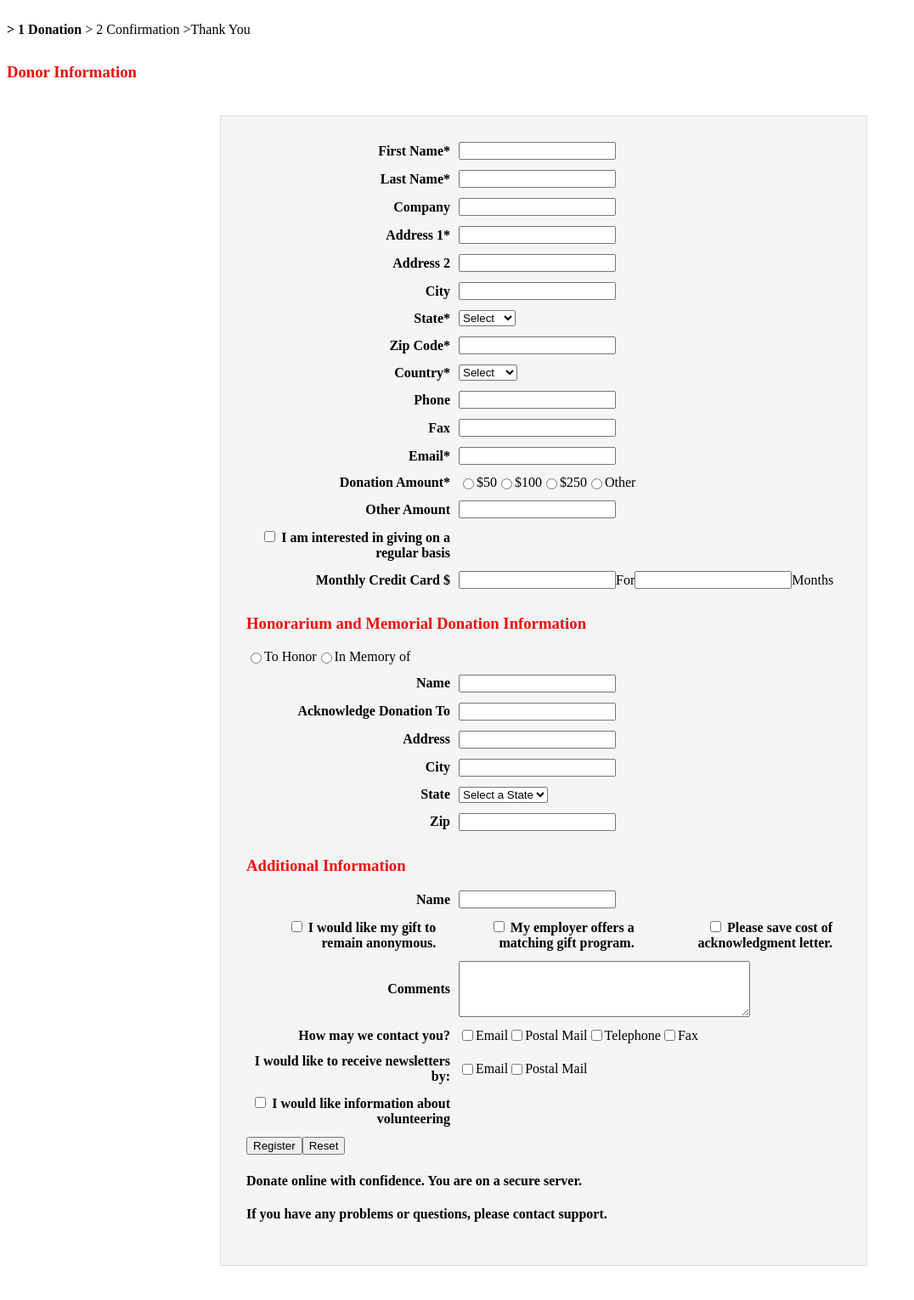
After one commit to ReduoneAhmed/Summer-wbt-2025, a PHP site: page /form.php in a window 1280 px wide. The commit adds this page. Shown: the whole page at 85% size, without its empty margins (0-1076 px from the left). Run offline with PHP 8.4, Linux system fonts and the light colour scheme.

Commit message:
22-49176-3

```diff
--- /dev/null
+++ b/form/form.php
@@ -0,0 +1,314 @@
+<!DOCTYPE html>
+<html lang="en">
+<head>
+    <meta charset="UTF-8">
+    <meta name="viewport" content="width=device-width, initial-scale=1.0">
+    <title>Donor Required Information</title>
+    <link rel="stylesheet" type="text/css" href="../form/styles.css">
+    <style>
+        .error {color: red;}
+        .form-group {margin-bottom: 12px;}
+    </style>
+</head>
+<body>
+<?php
+$fnameErr = $lnameErr = $companyErr = $emailErr = $addressErr = $zipErr = $amountErr = "";
+$fname = $lname = $company = $email = $address = $city = $state = $zip = $country = $donation = "";
+
+function test_input($data) {
+    return htmlspecialchars(stripslashes(trim($data)));
+}
+
+if ($_SERVER["REQUEST_METHOD"] == "POST") {
+    if (empty($_POST["fname"])) {
+        $fnameErr = "First name is required";
+    } else {
+        $fname = test_input($_POST["fname"]);
+        if (!preg_match("/^[a-zA-Z-' ]*$/",$fname)) {
+            $fnameErr = "Only letters are allowed";
+        }
+    }
+
+    if (empty($_POST["lname"])) {
+        $lnameErr = "Last name is required";
+    } else {
+        $lname = test_input($_POST["lname"]);
+        if (!preg_match("/^[a-zA-Z-' ]*$/",$lname)) {
+            $lnameErr = "Only letters are allowed";
+        }
+    }
+
+    if (!empty($_POST["company"])) {
+        $company = test_input($_POST["company"]);
+        if (!preg_match("/^[a-zA-Z-' ]*$/",$company)) {
+            $companyErr = "Only letters are allowed";
+        }
+    }
+
+    if (empty($_POST["address"])) {
+        $addressErr = "Address is required";
+    } else {
+        $address = test_input($_POST["address"]);
+    }
+
+    if (empty($_POST["zip"])) {
+        $zipErr = "Zip code required";
+    } else {
+        $zip = test_input($_POST["zip"]);
+        if (!preg_match("/^[0-9]{4,10}$/",$zip)) {
+            $zipErr = "Invalid zip code";
+        }
+    }
+
+    // Email
+    if (empty($_POST["email"])) {
+        $emailErr = "Email is required";
+    } else {
+        $email = test_input($_POST["email"]);
+        if (!filter_var($email, FILTER_VALIDATE_EMAIL)) {
+            $emailErr = "Invalid email format";
+        }
+    }
+
+    // Donation Amount
+    if (empty($_POST["amount"])) {
+        $amountErr = "Please select donation amount";
+    } else {
+        $donation = test_input($_POST["amount"]);
+    }
+}
+?>
+<br>
+<strong>> 1 Donation </strong> > 2 Confirmation >Thank You
+<h3>Donor Information</h3>
+<form method="post" action="<?php echo htmlspecialchars($_SERVER["PHP_SELF"]);?>">
+
+  <div class="form-group">
+    <label><strong>First Name*</strong></label>
+    <input type="text" name="fname" value="<?php echo $fname;?>">
+    <span class="error"><?php echo $fnameErr;?></span>
+  </div>
+
+  <div class="form-group">
+    <label><strong>Last Name*</strong></label>
+    <input type="text" name="lname" value="<?php echo $lname;?>">
+    <span class="error"><?php echo $lnameErr;?></span>
+  </div>
+
+  <div class="form-group">
+    <label><strong>Company</strong></label>
+    <input type="text" name="company" value="<?php echo $company;?>">
+    <span class="error"><?php echo $companyErr;?></span>
+  </div>
+
+  <div class="form-group">
+    <label><strong>Address 1*</strong></label>
+    <input type="text" name="address" value="<?php echo $address;?>">
+    <span class="error"><?php echo $addressErr;?></span>
+  </div>
+
+  <div class="form-group">
+    <label><strong>Address 2</strong></label>
+      <input type="text" name="address2"
+     value="<?php echo isset($_POST['address2']) ? $_POST['address2'] : ''; ?>">
+    </div>
+
+  <div class="form-group">
+    <label><strong>City</strong></label>
+    <input type="text" name="city"
+      value="<?php echo isset($_POST['city']) ? $_POST['city'] : ''; ?>">
+  </div>
+
+  <div class="form-group">
+    <label><strong>State*</strong></label>
+      <select name="state">
+        <option value="">Select</option>
+        <option <?php if(isset($_POST['state']) && $_POST['state']=="NY") echo "selected"; ?>>NY</option>
+         <option <?php if(isset($_POST['state']) && $_POST['state']=="London") echo "selected"; ?>>London</option>
+        <option <?php if(isset($_POST['state']) && $_POST['state']=="Toronto") echo "selected"; ?>>Toronto</option>
+    </select>
+  </div>
+
+  <div class="form-group">
+    <label><strong>Zip Code*</strong></label>
+    <input type="text" name="zip" value="<?php echo $zip;?>">
+    <span class="error"><?php echo $zipErr;?></span>
+  </div>
+
+  <div class="form-group">
+    <label><strong>Country*</strong></label>
+     <select name="country">
+        <option value="">Select</option>
+        <option <?php if(isset($_POST['country']) && $_POST['country']=="USA")
+          echo "selected"; ?>>USA</option>
+         <option <?php if(isset($_POST['country']) && $_POST['country']=="UK")
+           echo "selected"; ?>>UK</option>
+        <option <?php if(isset($_POST['country']) && $_POST['country']=="Canada")
+          echo "selected"; ?>>Canada</option>
+    </select>
+  </div>
+
+  <div class="form-group">
+    <label><strong>Phone</strong></label>
+    <input type="text" name="phone"
+    value="<?php echo isset($_POST['phone']) ? $_POST['phone'] : ''; ?>">
+  </div>
+
+  <div class="form-group">
+    <label><strong>Fax</strong></label>
+    <input type="text" name="fax"
+     value="<?php echo isset($_POST['fax']) ? $_POST['fax'] : ''; ?>">
+  </div>
+
+  <div class="form-group">
+    <label><strong>Email*</strong></label>
+    <input type="text" name="email" value="<?php echo $email;?>">
+    <span class="error"><?php echo $emailErr;?></span>
+  </div>
+
+  <div class="form-group">
+      <label><strong>Donation Amount*</strong></label><br>
+    <input type="radio" name="amount" value="50"
+    <?php if($donation=="50") echo "checked";?>> $50
+       <input type="radio" name="amount" value="100"
+    <?php if($donation=="100") echo "checked";?>> $100
+    <input type="radio" name="amount" value="250"
+     <?php if($donation=="250") echo "checked";?>> $250
+       <input type="radio" name="amount" value="other"
+     <?php if($donation=="other") echo "checked";?>> Other
+    <span class="error"><?php echo $amountErr;?></span>
+  </div>
+
+  <div class="form-group">
+    <label><strong>Other Amount</strong></label>
+    <input type="text" name="otherAmount"
+     value="<?php echo isset($_POST['otherAmount']) ? $_POST['otherAmount'] : ''; ?>">
+  </div>
+
+  <div class="form-group">
+    <label><input type="checkbox" name="recurring"
+    <?php if(!empty($_POST['recurring'])) echo "checked"; ?>> I am interested in giving on a regular basis</label>
+  </div>
+
+  <div class="form-group">
+    <label>Monthly Credit Card $</label>
+     <input type="text" name="monthly" value="<?php echo isset($_POST['monthly']) ? $_POST['monthly'] : ''; ?>">
+    For <input type="text" name="months" value="<?php echo isset($_POST['months']) ? $_POST['months'] : ''; ?>"> Months
+  </div>
+
+  <h3>Honorarium and Memorial Donation Information</h3>
+  <div class="form-group">
+    <input type="radio" name="honor" value="honor" <?php if(isset($_POST['honor']) && $_POST['honor']=="honor")
+
+      echo "checked"; ?>> To Honor
+    <input type="radio" name="honor" value="memory" <?php if(isset($_POST['honor']) && $_POST['honor']=="memory")
+
+  echo "checked"; ?>> In Memory of
+  </div>
+
+  <div class="form-group">
+    <label>Name</label>
+    <input type="text" name="honorName"
+     value="<?php echo isset($_POST['honorName']) ? $_POST['honorName'] : ''; ?>">
+  </div>
+
+  <div class="form-group">
+    <label>Acknowledge Donation To</label>
+    <input type="text" name="ackname"
+    value="<?php echo isset($_POST['ackname']) ? $_POST['ackname'] : ''; ?>">
+  </div>
+
+  <div class="form-group">
+    <label>Address</label>
+    <input type="text" name="ackaddr"
+    value="<?php echo isset($_POST['ackaddr']) ? $_POST['ackaddr'] : ''; ?>">
+  </div>
+
+  <div class="form-group">
+    <label>City</label>
+    <input type="text" name="ackcity"
+    value="<?php echo isset($_POST['ackcity']) ? $_POST['ackcity'] : ''; ?>">
+  </div>
+
+  <div class="form-group">
+    <label>State</label>
+    <select name="ackstate">
+        <option value="">Select a State</option>
+        <option <?php if(isset($_POST['ackstate']) && $_POST['ackstate']=="NY")
+           echo "selected"; ?>>NY</option>
+        <option <?php if(isset($_POST['ackstate']) && $_POST['ackstate']=="CA")
+        echo "selected"; ?>>CA</option>
+        <option <?php if(isset($_POST['ackstate']) && $_POST['ackstate']=="England")
+              echo "selected"; ?>>England</option>
+    </select>
+  </div>
+
+  <div class="form-group">
+    <label>Zip</label>
+    <input type="text" name="ackzip" value="<?php echo isset($_POST['ackzip']) ? $_POST['ackzip'] : ''; ?>">
+  </div>
+
+  <h3>Additional Information</h3>
+  <div class="form-group">
+    <label>Name</label>
+    <input type="text" name="pubname" value="<?php echo isset($_POST['pubname']) ? $_POST['pubname'] : ''; ?>">
+  </div>
+
+  <div class="form-group">
+    <label><input type="checkbox" name="anonymous" <?php if(!empty($_POST['anonymous'])) echo "checked"; ?>> I would like my gift to remain anonymous.</label><br>
+    <label><input type="checkbox" name="match" <?php if(!empty($_POST['match'])) echo "checked"; ?>> My employer offers a matching gift program.</label><br>
+    <label><input type="checkbox" name="noletter" <?php if(!empty($_POST['noletter'])) echo "checked"; ?>> Please save cost of acknowledgment letter.</label>
+  </div>
+
+  <div class="form-group">
+    <label>Comments</label>
+    <textarea name="comments" rows="4" cols="40"><?php echo isset($_POST['comments']) ? $_POST['comments'] : ''; ?></textarea>
+  </div>
+
+  <div class="form-group">
+    <label><b>How may we contact you?</b></label><br>
+    <input type="checkbox" name="contact[]" value="Email"
+     <?php if(!empty($_POST['contact']) && in_array("Email",$_POST['contact'])) echo "checked"; ?>> Email
+    <input type="checkbox" name="contact[]" value="Postal Mail"
+    <?php if(!empty($_POST['contact']) && in_array("Postal Mail",$_POST['contact'])) echo "checked"; ?>> Postal Mail
+    <input type="checkbox" name="contact[]" value="Telephone"
+    <?php if(!empty($_POST['contact']) && in_array("Telephone",$_POST['contact'])) echo "checked"; ?>> Telephone
+    <input type="checkbox" name="contact[]" value="Fax"
+    <?php if(!empty($_POST['contact']) && in_array("Fax",$_POST['contact'])) echo "checked"; ?>> Fax
+  </div>
+
+  <div class="form-group">
+    <label><b>I would like to receive newsletters by:</b></label><br>
+    <input type="checkbox" name="newsletter[]" value="Email"
+     <?php if(!empty($_POST['newsletter']) && in_array("Email",$_POST['newsletter'])) echo "checked"; ?>> Email
+    <input type="checkbox" name="newsletter[]" value="Postal Mail"
+     <?php if(!empty($_POST['newsletter']) && in_array("Postal Mail",$_POST['newsletter'])) echo "checked"; ?>> Postal Mail
+  </div>
+
+  <div class="form-group">
+    <label><input type="checkbox" name="volunteer"
+    <?php if(!empty($_POST['volunteer']))
+      echo "checked"; ?>> I would like information about volunteering</label>
+  </div>
+
+  <div class="form-group">
+    <input type="submit" value="Register">
+    <input type="reset">
+  </div>
+
+  <h4>Donate online with confidence. You are on a secure server.</h4>
+  <h4>If you have any problems or questions, please contact support.</h4>
+</form>
+
+<?php
+if ($_SERVER["REQUEST_METHOD"] == "POST" && !$fnameErr && !$lnameErr && !$emailErr && !$addressErr && !$zipErr && !$amountErr) {
+    echo "<h2>Your Input:</h2>";
+    echo "Name: $fname $lname<br>";
+    echo "Email: $email<br>";
+    echo "Company: $company<br>";
+    echo "Address: $address, $city, $state, $zip, $country<br>";
+    echo "Donation: $donation<br>";
+}
+?>
+</body>
+</html>
--- a/form/styles.css
+++ b/form/styles.css
@@ -7,9 +7,9 @@
 
 form {
     width: 700px;
-    margin: 10px auto;
+    margin: 40px auto;
     background-color: #f5f5f5;
-    padding: 20px;
+    padding: 30px;
     border: 1px solid #ddd;
 }
 
@@ -21,7 +21,7 @@ form {
 }
 
 
-h2 {
+h3 {
     color: rgb(238, 13, 13);
     margin-top: 30px;
 }
@@ -33,18 +33,8 @@ button {
 
 }
 
-
 .checkbox-group {
     display: flex;
     flex-direction: column;
     margin-left: 90px;
 }
-
-
-
-pre {
-
-    color: rgb(15, 14, 14);
-    font-family: 'Times New Roman', Times, serif;
-
-}
```
Also changed, not shown: form/index.html (deleted, +0 -232 lines).
